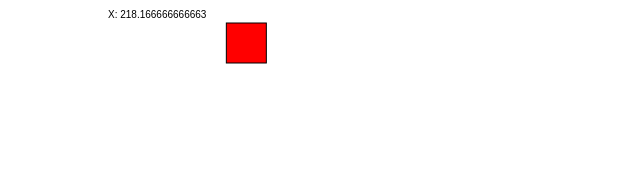
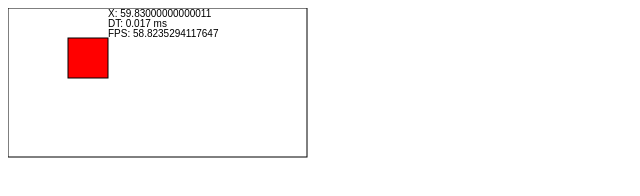
Before and after one commit to ufjf-dcc104/dcc104-2017-1-exr01-MiguelAlvim, a plain HTML site: page index.html in a window 1280 px wide. Shown: the whole page, without its empty margins (0-640 px from the left). Drawn offline with Linux system fonts and the light colour scheme.

Commit message:
Added Frame Controled By Browser

```diff
--- a/index.html
+++ b/index.html
@@ -9,25 +9,40 @@
 		<script>
 			var eCanvas = document.getElementsByTagName("Canvas")[0];
 			var ctx = eCanvas.getContext("2d");
-			var pos1 = {px:10,py:15,sx:40,sy:40};
+			var pos1 = {px:10,py:30,sx:40,sy:40};
+
+			var dateActual = new Date();
+			var dateBefore = new Date();
+
 			var fps = 60;
 			var deltaTime = 1/fps;
-			var speed = (1/10)*1000/fps;//1000 = 1 sec
 
+			draw();
 
-			setInterval(desenha,speed);
+			function draw(){
+				requestAnimationFrame(draw);
+				dateBefore = dateActual;
+				dateActual = new Date();
+				deltaTime = (dateActual - dateBefore)/1000;
 
-			function desenha(){
-				clean();
+				cleanCanvas();
+				drawBoundryBox();
+
 				ctx.fillStyle = "BLACK";
-				ctx.fillText("X: "+pos1.px,100,10);
+				ctx.fillText("X: "+pos1.px,100,9);
+				ctx.fillText("DT: "+deltaTime+" ms",100,19);
+				ctx.fillText("FPS: "+1/deltaTime,100,29);
 				pos1.px += 10*deltaTime;
 				ctx.fillStyle = "RED";
 				ctx.fillRect(pos1.px,pos1.py,pos1.sx,pos1.sy);
 				ctx.strokeRect(pos1.px,pos1.py,pos1.sx,pos1.sy);
 			}
 
-			function clean(){
+			function drawBoundryBox(){
+				ctx.strokeRect(0,0,eCanvas.width-1,eCanvas.height-1);
+			}
+
+			function cleanCanvas(){
 				ctx.clearRect(0,0,eCanvas.width,eCanvas.height)
 			}
 
```
